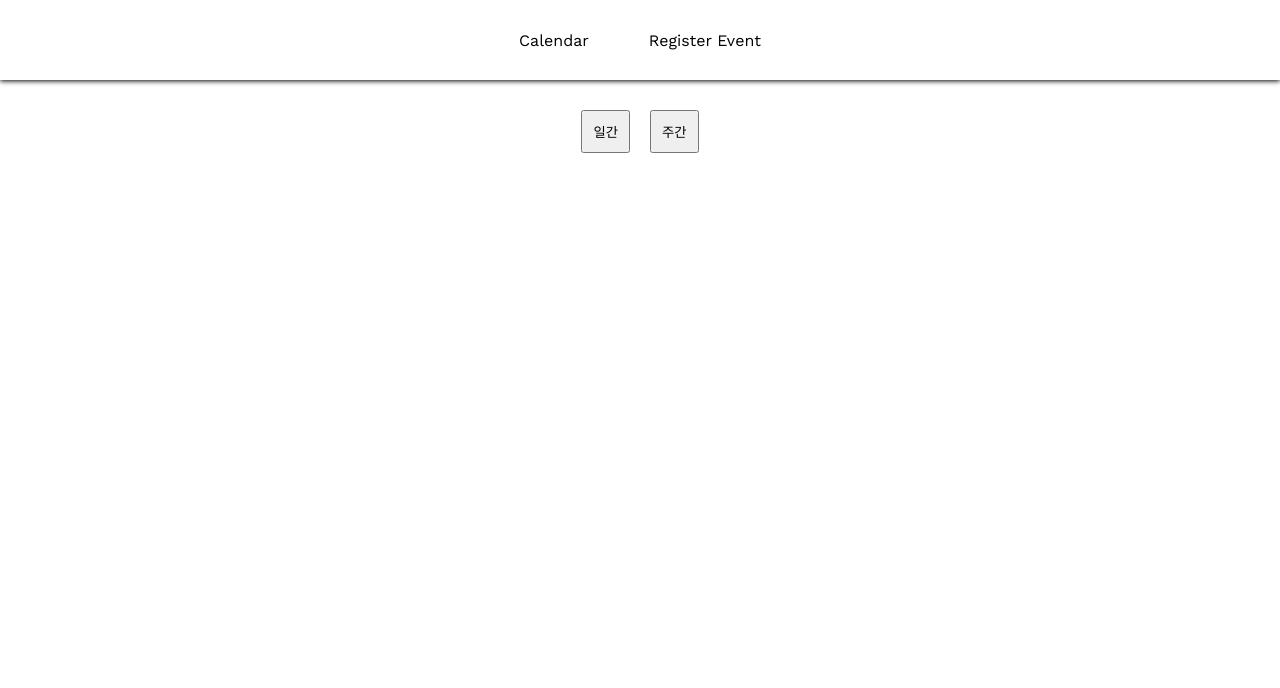
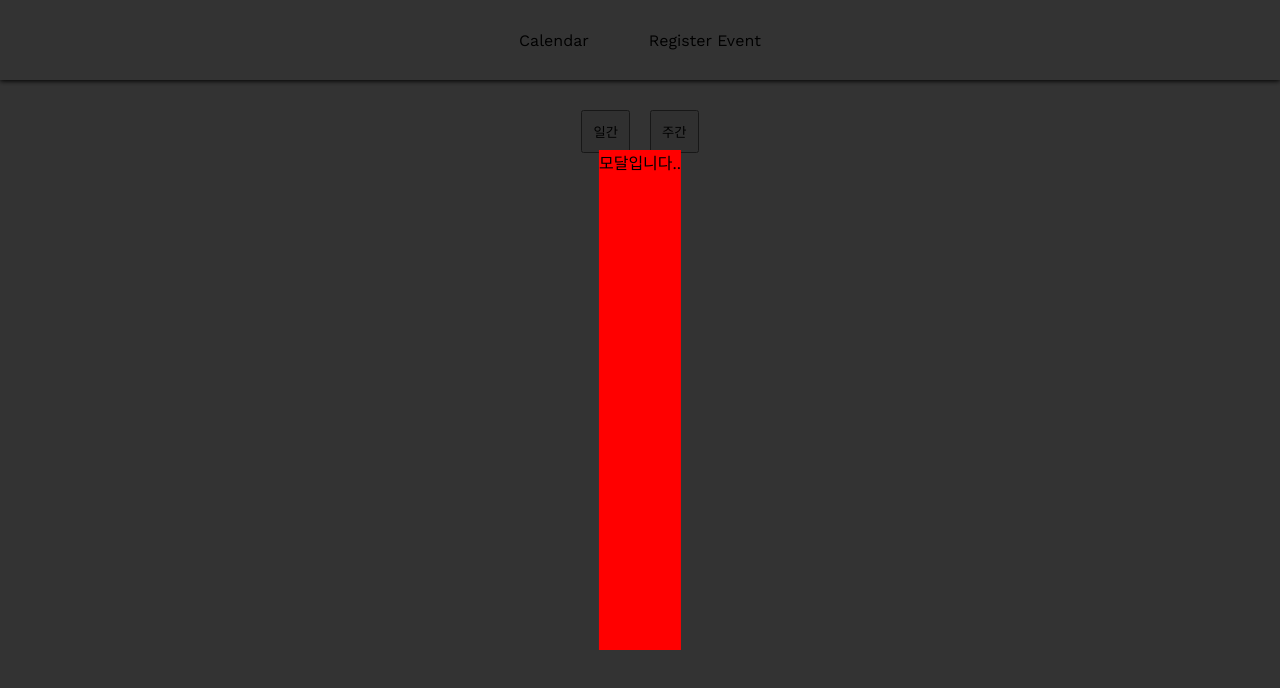
Before and after one commit to Ha-Young/Calendar-FrontEnd, a React (Create React App) app: page /main/1/1 in a window 1280 px wide. Shown: the top 688 px of the page. Built offline with nearby package versions, Linux system fonts and the light colour scheme; no server answers; the database is empty; a web font is replaced by a local one.

Commit message:
working with modal: try to pop up from the clicked position

```diff
--- /dev/null
+++ b/src/components/Modal/index.js
@@ -0,0 +1,17 @@
+import React from 'react';
+import { useParams } from 'react-router-dom';
+import * as Styled from '../styled';
+
+export default function Modal () {
+  const { scheduleId } = useParams();
+  console.log(scheduleId);
+
+  return (
+    <>
+      <Styled.Overlay />
+      <Styled.Modal>
+        <div>모달입니다..</div>
+      </Styled.Modal>
+    </>
+  );
+}
--- a/src/components/Weekly/index.js
+++ b/src/components/Weekly/index.js
@@ -38,7 +38,7 @@ export default function Weekly ({ week, scheduleDatas, renderSchedules, updateTi
       if (scheduleDatas[scheduleDate]) {
         return (
           <div className='daily' key={date}>
-            {renderSchedules(scheduleDatas, scheduleDate)}
+            {renderSchedules(scheduleDatas, scheduleDate, true)}
           </div>
         );
       } else {
--- a/src/components/styled.js
+++ b/src/components/styled.js
@@ -42,6 +42,7 @@ export const CalendarContainer = styled.div`
   width: 80%;
   max-width: 800px;
   margin: 10px auto;
+  margin-bottom: 100px;
 `;
 
 export const Daily = styled.div`
@@ -55,6 +56,7 @@ export const Daily = styled.div`
     position: absolute;
     width: 100%;
     z-index: 500;
+    margin-bottom: 100px;
   }
   .timeline {
     position: relative;
@@ -121,6 +123,7 @@ export const Weekly = styled.div`
     position: absolute;
     width: 100%;
     z-index: 500;
+    margin-bottom: 100px;
   }
   .timeline {
     position: relative;
@@ -157,7 +160,6 @@ export const Weekly = styled.div`
 
   .daily {
     flex: 1;
-    height: 100%;
     position: relative;
   }
 `;
@@ -200,6 +202,28 @@ export const Schedule = styled.div`
   }
 `;
 
+export const Modal = styled.div`
+  background-color: red;
+  position: fixed;
+  top: 50%;
+  left: 50%;
+  transform: translate(-50%, -50%);
+  z-index: 9999;
+  min-height: 500px;
+`;
+
+export const Overlay = styled.div`
+  background-color: black;
+  position: fixed;
+  top: 0;
+  left: 0;
+  z-index: 9998;
+  width: 100%;
+  height: 100vh;
+  opacity: 0.8;
+
+`;
+
 export const Header = styled.div`
   box-shadow: 0px 1px 5px black;
   margin-bottom: 20px;
--- a/src/containers/Main/index.js
+++ b/src/containers/Main/index.js
@@ -3,6 +3,7 @@ import { Route, Link } from 'react-router-dom';
 import { connect } from 'react-redux';
 import Daily from '../../components/Daily';
 import Weekly from '../../components/Weekly';
+import Modal from '../../components/Modal';
 import { schedule } from '../../utils/api';
 import {
   receiveSchedules,
@@ -72,7 +73,7 @@ function Main ({
       }
 
       <Styled.CalendarContainer>
-        <Route path='/main/daily'>
+        <Route path='/main/daily/'>
           <Daily
             date={date}
             scheduleDatas={schedules.byId}
@@ -80,13 +81,16 @@ function Main ({
             updateTimespan={v => setTimespan(v)}
           />
         </Route>
-        <Route path='/main/weekly'>
+        <Route path='/main/weekly/'>
           <Weekly
             week={week}
             scheduleDatas={schedules.byId}
             renderSchedules={renderSchedules}
             updateTimespan={v => setTimespan(v)}
           />
+        </Route>
+        <Route path='/main/:timespan/:scheduleId'>
+          <Modal />
         </Route>
       </Styled.CalendarContainer>
     </Styled.Main>);
--- a/src/utils/renderSchedules.js
+++ b/src/utils/renderSchedules.js
@@ -1,7 +1,7 @@
 import React from 'react';
 import { Link } from 'react-router-dom';
 
-export default function renderSchedules (scheduleDatas, date) {
+export default function renderSchedules (scheduleDatas, date, isWeekly) {
   const schedules = [];
 
   const datas = scheduleDatas[date];
@@ -21,14 +21,19 @@ export default function renderSchedules (scheduleDatas, date) {
       backgroundColor: schedule.color || '#cbf542'
     };
 
+    function getMousePosition (e) {
+      console.log(e.clientX);
+      console.log(e.clientY);
+    }
+
     const element =
-      <div className='schedule' key={`schedule-${schedule.name}`} style={style}>
-        <Link to={`event/${key}`}>
-          <span className='scheduleName'>{schedule.name}</span>
-          <br/>
-          <span className='scheduleDesc'>{schedule.desc}</span>
-        </Link>
-      </div>;
+      <Link to={`/main/${isWeekly ? 'weekly' : 'daily'}/${key}`}  onClick={getMousePosition}>
+        <div className='schedule' style={style} key={`schedule-${schedule.name}`}>
+            <span className='scheduleName'>{schedule.name}</span>
+            <br/>
+            <span className='scheduleDesc'>{schedule.desc}</span>
+        </div>
+      </Link>
 
     schedules.push(element);
 
```
